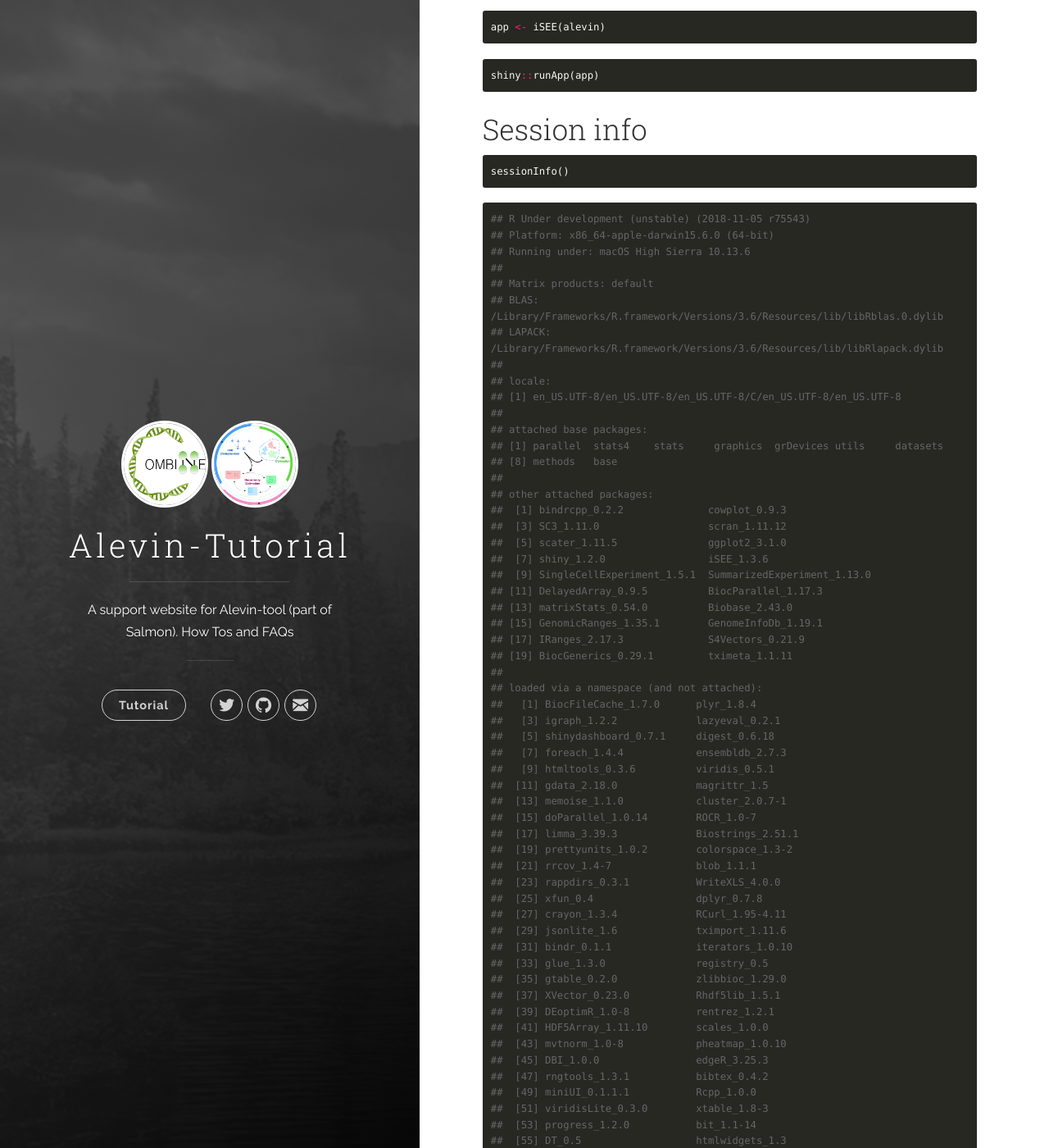
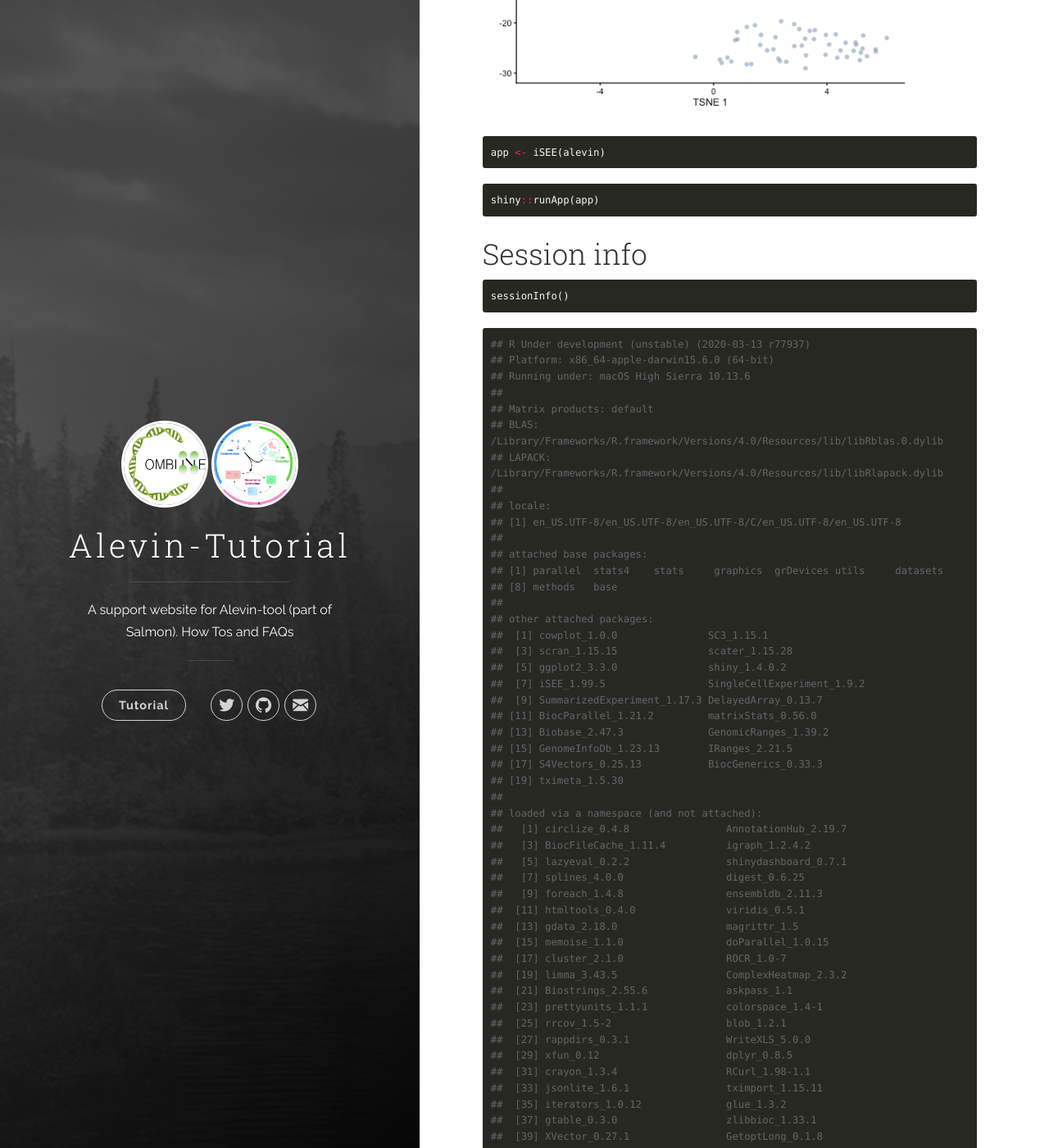
Before and after one commit to COMBINE-lab/alevin-tutorial, a Jekyll site: the page built from docs/_posts/2018-31-12-alevin-isee.md, in a window 1280 px wide and 1400 px high, scrolled down 4444 px. Shown: the whole window at 82% size. Built offline with Jekyll 4.4.1, drawn with Linux system fonts in a browser that asks for light colours; some of the changed text lies outside the part shown.

Commit message:
Update iSEE tutorial

````diff
--- a/docs/_posts/2018-31-12-alevin-isee.md
+++ b/docs/_posts/2018-31-12-alevin-isee.md
@@ -1,10 +1,12 @@
 ---
 title: "How to use alevin with iSEE"
 author: "Charlotte Soneson"
-date:   2018-12-31 08:12:13
+date:   2020-03-25
 categories: [tutorial]
 tags: [alevin]
 ---
+
+
 
 ## Preparing alevin output for exploration with iSEE
 
@@ -13,8 +15,7 @@
 in [SummarizedExperiment](https://bioconductor.org/packages/SummarizedExperiment/) objects (or any class extending SummarizedExperiment).
 Here, we show how to prepare the output generated by alevin in a form suitable
 for exploration with `iSEE`. We illustrate the procedure using the example data
-provided in the `alevinQC` R package
-([https://github.com/csoneson/alevinQC](https://github.com/csoneson/alevinQC)),
+provided in the [`alevinQC`](http://bioconductor.org/packages/alevinQC/) R package,
 which consists of a mix of mouse and human cells, and was quantified using a
 combined mouse and human reference transcriptome.
 
@@ -59,11 +60,15 @@
 ```
 
 ```
+## using importer for pre-v0.14.0 Alevin files
+```
+
+```
 ## reading in alevin gene-level counts across cells
 ```
 
 ```
-## couldn't find matching transcriptome, returning un-ranged SummarizedExperiment
+## couldn't find matching transcriptome, returning non-ranged SummarizedExperiment
 ```
 
 The code above generates a SummarizedExperiment object, with the UMI counts from
@@ -82,8 +87,8 @@
 ## rownames(107450): ENSG00000223972.5 ENSG00000227232.5 ...
 ##   ENSMUSG00000094855.1 ENSMUSG00000095041.7
 ## rowData names(0):
-## colnames(298): CGTAGCGCACACATGT CTGGTCTTCGGTTAAC ...
-##   TGGGCGTAGCGTCAAG CGAGCACTCCCAGGTG
+## colnames(298): CGTAGCGCACACATGT CTGGTCTTCGGTTAAC ... TGGGCGTAGCGTCAAG
+##   CGAGCACTCCCAGGTG
 ## colData names(0):
 ```
 
@@ -217,13 +224,13 @@
 ```
 
 ```
-## R Under development (unstable) (2018-11-05 r75543)
+## R Under development (unstable) (2020-03-13 r77937)
 ## Platform: x86_64-apple-darwin15.6.0 (64-bit)
 ## Running under: macOS High Sierra 10.13.6
 ##
 ## Matrix products: default
-## BLAS: /Library/Frameworks/R.framework/Versions/3.6/Resources/lib/libRblas.0.dylib
-## LAPACK: /Library/Frameworks/R.framework/Versions/3.6/Resources/lib/libRlapack.dylib
+## BLAS:   /Library/Frameworks/R.framework/Versions/4.0/Resources/lib/libRblas.0.dylib
+## LAPACK: /Library/Frameworks/R.framework/Versions/4.0/Resources/lib/libRlapack.dylib
 ##
 ## locale:
 ## [1] en_US.UTF-8/en_US.UTF-8/en_US.UTF-8/C/en_US.UTF-8/en_US.UTF-8
@@ -233,81 +240,87 @@
 ## [8] methods   base
 ##
 ## other attached packages:
-##  [1] bindrcpp_0.2.2              cowplot_0.9.3
-##  [3] SC3_1.11.0                  scran_1.11.12
-##  [5] scater_1.11.5               ggplot2_3.1.0
-##  [7] shiny_1.2.0                 iSEE_1.3.6
-##  [9] SingleCellExperiment_1.5.1  SummarizedExperiment_1.13.0
-## [11] DelayedArray_0.9.5          BiocParallel_1.17.3
-## [13] matrixStats_0.54.0          Biobase_2.43.0
-## [15] GenomicRanges_1.35.1        GenomeInfoDb_1.19.1
-## [17] IRanges_2.17.3              S4Vectors_0.21.9
-## [19] BiocGenerics_0.29.1         tximeta_1.1.11
+##  [1] cowplot_1.0.0               SC3_1.15.1
+##  [3] scran_1.15.15               scater_1.15.28
+##  [5] ggplot2_3.3.0               shiny_1.4.0.2
+##  [7] iSEE_1.99.5                 SingleCellExperiment_1.9.2
+##  [9] SummarizedExperiment_1.17.3 DelayedArray_0.13.7
+## [11] BiocParallel_1.21.2         matrixStats_0.56.0
+## [13] Biobase_2.47.3              GenomicRanges_1.39.2
+## [15] GenomeInfoDb_1.23.13        IRanges_2.21.5
+## [17] S4Vectors_0.25.13           BiocGenerics_0.33.3
+## [19] tximeta_1.5.30
 ##
 ## loaded via a namespace (and not attached):
-##   [1] BiocFileCache_1.7.0      plyr_1.8.4
-##   [3] igraph_1.2.2             lazyeval_0.2.1
-##   [5] shinydashboard_0.7.1     digest_0.6.18
-##   [7] foreach_1.4.4            ensembldb_2.7.3
-##   [9] htmltools_0.3.6          viridis_0.5.1
-##  [11] gdata_2.18.0             magrittr_1.5
-##  [13] memoise_1.1.0            cluster_2.0.7-1
-##  [15] doParallel_1.0.14        ROCR_1.0-7
-##  [17] limma_3.39.3             Biostrings_2.51.1
-##  [19] prettyunits_1.0.2        colorspace_1.3-2
-##  [21] rrcov_1.4-7              blob_1.1.1
-##  [23] rappdirs_0.3.1           WriteXLS_4.0.0
-##  [25] xfun_0.4                 dplyr_0.7.8
-##  [27] crayon_1.3.4             RCurl_1.95-4.11
-##  [29] jsonlite_1.6             tximport_1.11.6
-##  [31] bindr_0.1.1              iterators_1.0.10
-##  [33] glue_1.3.0               registry_0.5
-##  [35] gtable_0.2.0             zlibbioc_1.29.0
-##  [37] XVector_0.23.0           Rhdf5lib_1.5.1
-##  [39] DEoptimR_1.0-8           rentrez_1.2.1
-##  [41] HDF5Array_1.11.10        scales_1.0.0
-##  [43] mvtnorm_1.0-8            pheatmap_1.0.10
-##  [45] DBI_1.0.0                edgeR_3.25.3
-##  [47] rngtools_1.3.1           bibtex_0.4.2
-##  [49] miniUI_0.1.1.1           Rcpp_1.0.0
-##  [51] viridisLite_0.3.0        xtable_1.8-3
-##  [53] progress_1.2.0           bit_1.1-14
-##  [55] DT_0.5                   htmlwidgets_1.3
-##  [57] httr_1.4.0               RColorBrewer_1.1-2
-##  [59] gplots_3.0.1             shinyAce_0.3.3
-##  [61] pkgconfig_2.0.2          XML_3.98-1.16
-##  [63] dbplyr_1.2.2             locfit_1.5-9.1
-##  [65] dynamicTreeCut_1.63-1    labeling_0.3
-##  [67] tidyselect_0.2.5         rlang_0.3.0.1
-##  [69] reshape2_1.4.3           later_0.7.5
-##  [71] AnnotationDbi_1.45.0     munsell_0.5.0
-##  [73] tools_3.6.0              RSQLite_2.1.1
-##  [75] rintrojs_0.2.0           evaluate_0.12
-##  [77] stringr_1.3.1            yaml_2.2.0
-##  [79] knitr_1.21               bit64_0.9-7
-##  [81] robustbase_0.93-3        caTools_1.17.1.1
-##  [83] purrr_0.2.5              AnnotationFilter_1.7.0
-##  [85] nlme_3.1-137             doRNG_1.7.1
-##  [87] mime_0.6                 biomaRt_2.39.2
-##  [89] compiler_3.6.0           beeswarm_0.2.3
-##  [91] curl_3.2                 e1071_1.7-0
-##  [93] tibble_1.4.2             statmod_1.4.30
-##  [95] pcaPP_1.9-73             stringi_1.2.4
-##  [97] GenomicFeatures_1.35.4   lattice_0.20-38
-##  [99] ProtGenerics_1.15.0      Matrix_1.2-15
-## [101] shinyjs_1.0              pillar_1.3.1
-## [103] BiocNeighbors_1.1.6      bitops_1.0-6
-## [105] httpuv_1.4.5.1           rtracklayer_1.43.1
-## [107] R6_2.3.0                 promises_1.0.1
-## [109] KernSmooth_2.23-15       gridExtra_2.3
-## [111] vipor_0.4.5              codetools_0.2-16
-## [113] colourpicker_1.0         gtools_3.8.1
-## [115] assertthat_0.2.0         rhdf5_2.27.5
-## [117] pkgmaker_0.27            withr_2.1.2
-## [119] GenomicAlignments_1.19.0 Rsamtools_1.35.0
-## [121] GenomeInfoDbData_1.2.0   mgcv_1.8-26
-## [123] hms_0.4.2                grid_3.6.0
-## [125] class_7.3-15             rmarkdown_1.11
-## [127] DelayedMatrixStats_1.5.0 Rtsne_0.15
-## [129] ggbeeswarm_0.6.0
+##   [1] circlize_0.4.8                AnnotationHub_2.19.7
+##   [3] BiocFileCache_1.11.4          igraph_1.2.4.2
+##   [5] lazyeval_0.2.2                shinydashboard_0.7.1
+##   [7] splines_4.0.0                 digest_0.6.25
+##   [9] foreach_1.4.8                 ensembldb_2.11.3
+##  [11] htmltools_0.4.0               viridis_0.5.1
+##  [13] gdata_2.18.0                  magrittr_1.5
+##  [15] memoise_1.1.0                 doParallel_1.0.15
+##  [17] cluster_2.1.0                 ROCR_1.0-7
+##  [19] limma_3.43.5                  ComplexHeatmap_2.3.2
+##  [21] Biostrings_2.55.6             askpass_1.1
+##  [23] prettyunits_1.1.1             colorspace_1.4-1
+##  [25] rrcov_1.5-2                   blob_1.2.1
+##  [27] rappdirs_0.3.1                WriteXLS_5.0.0
+##  [29] xfun_0.12                     dplyr_0.8.5
+##  [31] crayon_1.3.4                  RCurl_1.98-1.1
+##  [33] jsonlite_1.6.1                tximport_1.15.11
+##  [35] iterators_1.0.12              glue_1.3.2
+##  [37] gtable_0.3.0                  zlibbioc_1.33.1
+##  [39] XVector_0.27.1                GetoptLong_0.1.8
+##  [41] BiocSingular_1.3.2            shape_1.4.4
+##  [43] DEoptimR_1.0-8                scales_1.1.0
+##  [45] mvtnorm_1.1-0                 pheatmap_1.0.12
+##  [47] rngtools_1.5                  DBI_1.1.0
+##  [49] edgeR_3.29.1                  miniUI_0.1.1.1
+##  [51] Rcpp_1.0.4                    viridisLite_0.3.0
+##  [53] xtable_1.8-4                  progress_1.2.2
+##  [55] clue_0.3-57                   dqrng_0.2.1
+##  [57] bit_1.1-15.2                  rsvd_1.0.3
+##  [59] DT_0.13                       htmlwidgets_1.5.1
+##  [61] httr_1.4.1                    gplots_3.0.3
+##  [63] RColorBrewer_1.1-2            shinyAce_0.4.1
+##  [65] farver_2.0.3                  pkgconfig_2.0.3
+##  [67] XML_3.99-0.3                  dbplyr_1.4.2
+##  [69] locfit_1.5-9.2                labeling_0.3
+##  [71] tidyselect_1.0.0              rlang_0.4.5
+##  [73] later_1.0.0                   AnnotationDbi_1.49.1
+##  [75] munsell_0.5.0                 BiocVersion_3.11.1
+##  [77] tools_4.0.0                   RSQLite_2.2.0
+##  [79] rintrojs_0.2.2                evaluate_0.14
+##  [81] stringr_1.4.0                 fastmap_1.0.1
+##  [83] yaml_2.2.1                    knitr_1.28
+##  [85] bit64_0.9-7                   robustbase_0.93-6
+##  [87] caTools_1.18.0                purrr_0.3.3
+##  [89] AnnotationFilter_1.11.0       doRNG_1.8.2
+##  [91] nlme_3.1-145                  mime_0.9
+##  [93] biomaRt_2.43.3                compiler_4.0.0
+##  [95] beeswarm_0.2.3                curl_4.3
+##  [97] png_0.1-7                     interactiveDisplayBase_1.25.0
+##  [99] e1071_1.7-3                   tibble_2.1.3
+## [101] statmod_1.4.34                pcaPP_1.9-73
+## [103] stringi_1.4.6                 GenomicFeatures_1.39.7
+## [105] lattice_0.20-40               ProtGenerics_1.19.3
+## [107] Matrix_1.2-18                 shinyjs_1.1
+## [109] vctrs_0.2.4                   pillar_1.4.3
+## [111] lifecycle_0.2.0               BiocManager_1.30.10
+## [113] GlobalOptions_0.1.1           BiocNeighbors_1.5.2
+## [115] bitops_1.0-6                  irlba_2.3.3
+## [117] httpuv_1.5.2                  rtracklayer_1.47.0
+## [119] R6_2.4.1                      promises_1.1.0
+## [121] KernSmooth_2.23-16            gridExtra_2.3
+## [123] vipor_0.4.5                   codetools_0.2-16
+## [125] gtools_3.8.1                  colourpicker_1.0
+## [127] assertthat_0.2.1              openssl_1.4.1
+## [129] rjson_0.2.20                  shinyWidgets_0.5.1
+## [131] withr_2.1.2                   GenomicAlignments_1.23.1
+## [133] Rsamtools_2.3.7               GenomeInfoDbData_1.2.2
+## [135] mgcv_1.8-31                   hms_0.5.3
+## [137] grid_4.0.0                    class_7.3-15
+## [139] rmarkdown_2.1.1               DelayedMatrixStats_1.9.0
+## [141] Rtsne_0.15                    ggbeeswarm_0.6.0
 ```
````
Also changed, not shown: other parts of docs/_posts/2018-31-12-alevin-isee.md (+7 -5 lines), docs/images/analysis-1.png, docs/images/clustering-1.png, 1 other file.
